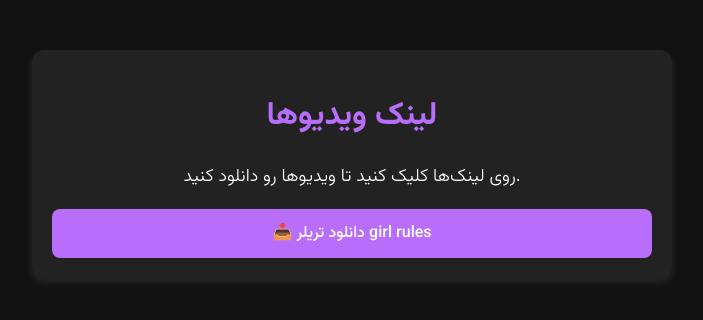
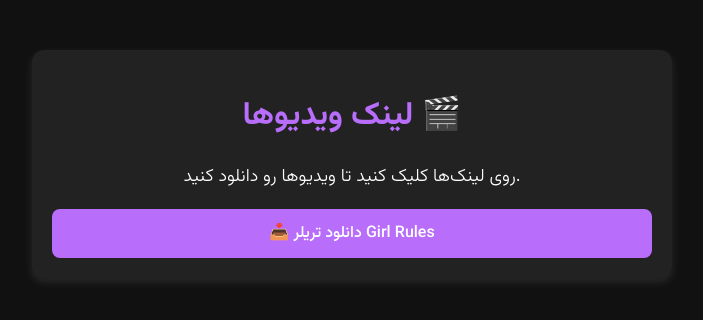
Before and after one commit to yumia04/video-site, a plain HTML site: page index.html in a window 1280 px wide. Shown: the whole page, without its empty margins (288-991 px from the left). Drawn offline with Linux system fonts and the light colour scheme.

Commit message:
Update index.html

```diff
--- a/index.html
+++ b/index.html
@@ -3,16 +3,16 @@
 <head>
     <meta charset="UTF-8">
     <meta name="viewport" content="width=device-width, initial-scale=1.0">
-    <title>Yumi site</title>
+    <title>Yumi Site</title>
     <link rel="stylesheet" href="style.css">
 </head>
 <body>
     <div class="container">
-        <h1>لینک ویدیوها</h1>
+        <h1>لینک ویدیوها 🎬</h1>
         <p>روی لینک‌ها کلیک کنید تا ویدیوها رو دانلود کنید.</p>
 
         <div class="video-list">
-            <a href="https://gofile.io/d/HaKzEf" download>📥 دانلود تریلر girl rules</a>
+            <a href="https://gofile.io/d/HaKzEf" download>📥 دانلود تریلر Girl Rules</a>
         </div>
     </div>
 </body>
```
